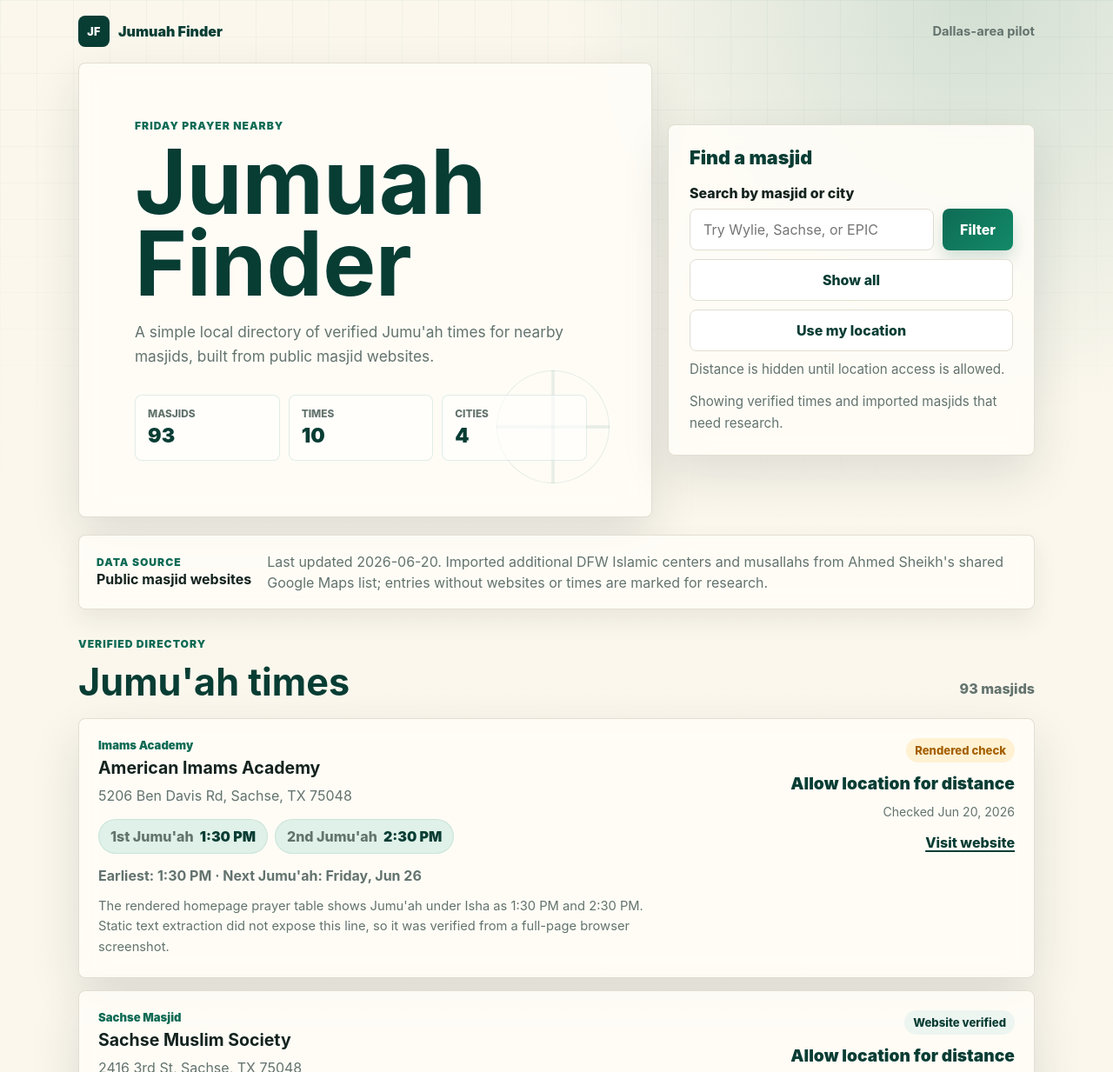
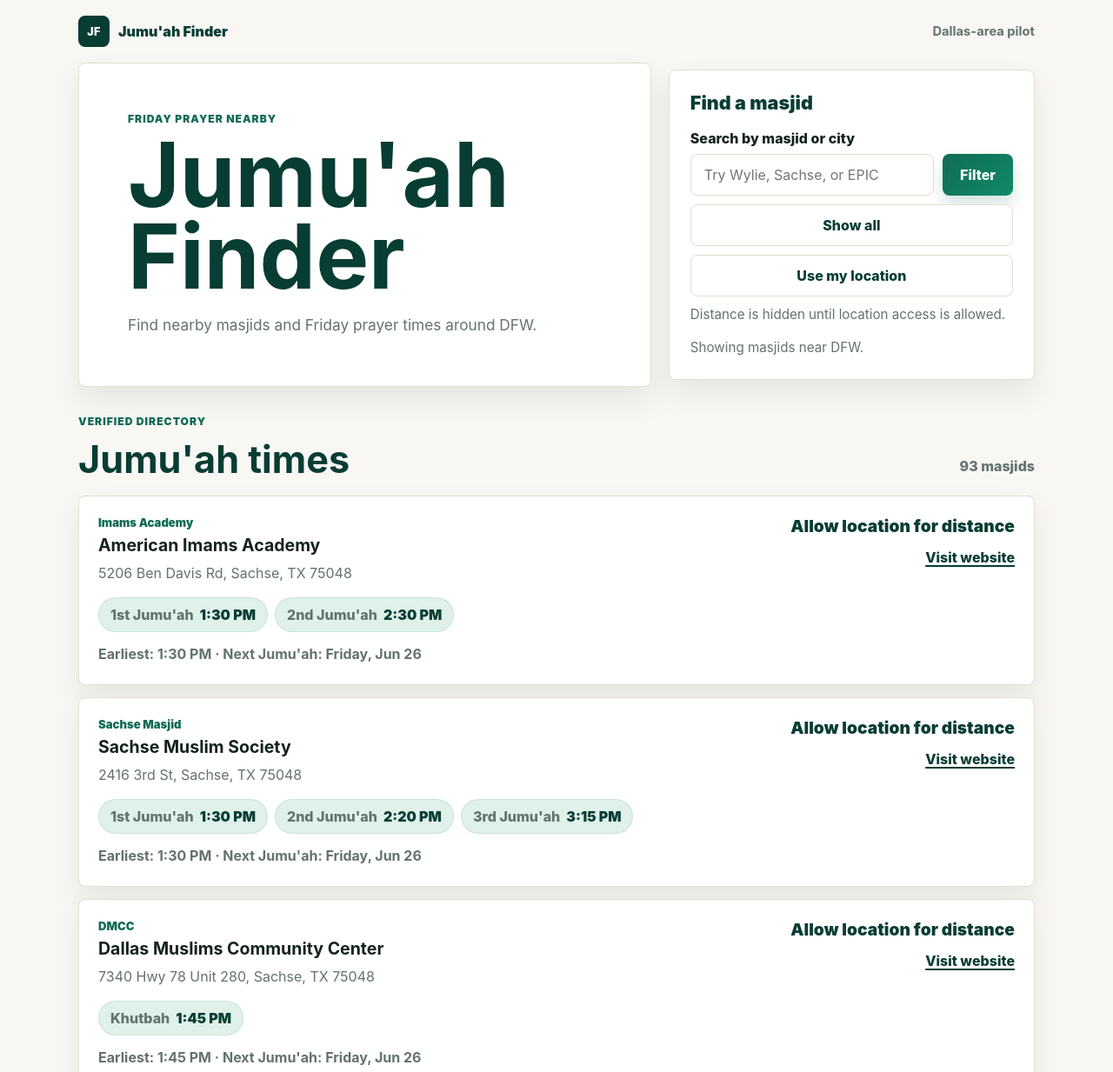
Before and after one commit to ryzdfw/jumuah-finder, a website: page index.html in a window 1280 px wide. Shown: the top 1233 px of the page at 87% size. Drawn offline with Linux system fonts and the light colour scheme.

Commit message:
Simplify public finder UI copy

```diff
--- a/index.html
+++ b/index.html
@@ -3,15 +3,15 @@
   <head>
     <meta charset="utf-8">
     <meta name="viewport" content="width=device-width, initial-scale=1">
-    <title>Jumuah Finder</title>
+    <title>Jumu'ah Finder</title>
     <link rel="stylesheet" href="styles.css">
   </head>
   <body>
     <main class="app-shell">
       <header class="topbar" aria-label="Site">
-        <a class="brand" href="./" aria-label="Jumuah Finder home">
+        <a class="brand" href="./" aria-label="Jumu'ah Finder home">
           <span class="brand-mark" aria-hidden="true">JF</span>
-          <span>Jumuah Finder</span>
+          <span>Jumu'ah Finder</span>
         </a>
         <span class="topbar-note">Dallas-area pilot</span>
       </header>
@@ -19,25 +19,10 @@
       <section class="finder" aria-labelledby="page-title">
         <div class="intro">
           <p class="eyebrow">Friday prayer nearby</p>
-          <h1 id="page-title">Jumuah Finder</h1>
+          <h1 id="page-title">Jumu'ah Finder</h1>
           <p class="summary">
-            A simple local directory of verified Jumu'ah times for nearby
-            masjids, built from public masjid websites.
+            Find nearby masjids and Friday prayer times around DFW.
           </p>
-          <dl id="hero-stats" class="hero-stats" aria-label="Directory summary">
-            <div>
-              <dt>Masjids</dt>
-              <dd>--</dd>
-            </div>
-            <div>
-              <dt>Times</dt>
-              <dd>--</dd>
-            </div>
-            <div>
-              <dt>Area</dt>
-              <dd>DFW</dd>
-            </div>
-          </dl>
         </div>
 
         <form id="search-form" class="search-panel">
@@ -65,14 +50,6 @@
         </form>
       </section>
 
-      <section class="toolbar" aria-label="Directory status">
-        <div>
-          <span class="label">Data source</span>
-          <strong>Public masjid websites</strong>
-        </div>
-        <p id="updated-at" class="toolbar-note"></p>
-      </section>
-
       <section aria-labelledby="results-title">
         <div class="results-heading">
           <div>
--- a/script.js
+++ b/script.js
@@ -1,6 +1,4 @@
 let directory = [];
-let lastUpdated = "";
-let collectionNotes = [];
 let activeQuery = "";
 let userLocation = null;
 
@@ -10,10 +8,8 @@ const clearButton = document.querySelector("#clear-button");
 const locationButton = document.querySelector("#location-button");
 const locationStatus = document.querySelector("#location-status");
 const statusOutput = document.querySelector("#status");
-const updatedAt = document.querySelector("#updated-at");
 const resultCount = document.querySelector("#result-count");
 const results = document.querySelector("#results");
-const heroStats = document.querySelector("#hero-stats");
 
 function escapeHtml(value) {
   return String(value ?? "")
@@ -35,19 +31,6 @@ function nextFridayLabel() {
     month: "short",
     day: "numeric",
   });
-}
-
-function checkedLabel(source) {
-  if (!source?.checkedAt) {
-    return "Imported from shared list";
-  }
-
-  const checked = new Date(`${source.checkedAt}T12:00:00`);
-  return `Checked ${checked.toLocaleDateString(undefined, {
-    month: "short",
-    day: "numeric",
-    year: "numeric",
-  })}`;
 }
 
 function matchesQuery(masjid) {
@@ -157,29 +140,6 @@ function renderTimes(times) {
     .join("");
 }
 
-function renderStats() {
-  const totalTimes = directory.reduce(
-    (count, masjid) => count + (masjid.jumuahTimes?.length ?? 0),
-    0,
-  );
-  const cities = new Set(directory.map((masjid) => masjid.city).filter(Boolean));
-
-  heroStats.innerHTML = `
-    <div>
-      <dt>Masjids</dt>
-      <dd>${directory.length}</dd>
-    </div>
-    <div>
-      <dt>Times</dt>
-      <dd>${totalTimes}</dd>
-    </div>
-    <div>
-      <dt>Cities</dt>
-      <dd>${cities.size}</dd>
-    </div>
-  `;
-}
-
 function renderResults() {
   const filtered = directory.filter(matchesQuery).sort((a, b) => {
     const timeDifference = earliestPrayerMinutes(a) - earliestPrayerMinutes(b);
@@ -223,26 +183,13 @@ function renderResults() {
 
   results.innerHTML = filtered
     .map((masjid) => {
-      const source = masjid.source ?? {};
-      const needsRenderedCheck = Boolean(source.requiresRenderedCheck);
-      const needsResearch =
-        !masjid.jumuahTimes?.length ||
-        !masjid.website ||
-        source.type === "google maps list";
       const location =
         masjid.address ?? [masjid.city, masjid.state].filter(Boolean).join(", ");
-      const badgeClass =
-        needsRenderedCheck || needsResearch ? "badge stale" : "badge";
-      const badgeLabel = needsResearch
-        ? "Needs research"
-        : needsRenderedCheck
-          ? "Rendered check"
-          : "Website verified";
       const websiteLink = masjid.website
         ? `<a class="directions" href="${escapeHtml(
             masjid.website,
           )}" target="_blank" rel="noreferrer">Visit website</a>`
-        : '<span class="directions pending">Website pending</span>';
+        : "";
 
       return `
         <article class="masjid-card">
@@ -258,14 +205,9 @@ function renderResults() {
             <p class="meta">${escapeHtml(
               earliestPrayerLabel(masjid),
             )} · Next Jumu'ah: ${nextFriday}</p>
-            <p class="note">${escapeHtml(masjid.notes)}</p>
           </div>
           <div class="side">
-            <span class="${badgeClass}">
-              ${badgeLabel}
-            </span>
             <span class="distance">${escapeHtml(distanceLabel(masjid))}</span>
-            <span class="checked">${escapeHtml(checkedLabel(source))}</span>
             ${websiteLink}
           </div>
         </article>
@@ -284,15 +226,8 @@ async function loadDirectory() {
 
     const data = await response.json();
     directory = data.masjids ?? [];
-    lastUpdated = data.lastUpdated ?? "";
-    collectionNotes = data.collectionNotes ?? [];
 
-    updatedAt.textContent = lastUpdated
-      ? `Last updated ${lastUpdated}. ${collectionNotes[0] ?? ""}`
-      : collectionNotes[0] ?? "";
-    statusOutput.textContent =
-      "Showing verified times and imported masjids that need research.";
-    renderStats();
+    statusOutput.textContent = "Showing masjids near DFW.";
     renderResults();
   } catch (error) {
     statusOutput.textContent =
@@ -306,7 +241,7 @@ form.addEventListener("submit", (event) => {
   activeQuery = searchInput.value.trim().toLowerCase();
   statusOutput.textContent = activeQuery
     ? `Filtering results for "${searchInput.value.trim()}".`
-    : "Showing verified times and imported masjids that need research.";
+    : "Showing masjids near DFW.";
   renderResults();
 });
 
@@ -314,15 +249,14 @@ searchInput.addEventListener("input", () => {
   activeQuery = searchInput.value.trim().toLowerCase();
   statusOutput.textContent = activeQuery
     ? `Filtering results for "${searchInput.value.trim()}".`
-    : "Showing verified times and imported masjids that need research.";
+    : "Showing masjids near DFW.";
   renderResults();
 });
 
 clearButton.addEventListener("click", () => {
   searchInput.value = "";
   activeQuery = "";
-  statusOutput.textContent =
-    "Showing verified times and imported masjids that need research.";
+  statusOutput.textContent = "Showing masjids near DFW.";
   renderResults();
 });
 
--- a/styles.css
+++ b/styles.css
@@ -2,8 +2,8 @@
   color-scheme: light;
   --ink: #14231f;
   --muted: #63736e;
-  --paper: #f6f4ee;
-  --surface: #fffdf8;
+  --paper: #f8f7f3;
+  --surface: #ffffff;
   --surface-strong: #ffffff;
   --line: #e1ddd1;
   --accent: #0f6b55;
@@ -12,8 +12,7 @@
   --gold: #d49b36;
   --gold-soft: #fff1d2;
   --warning: #a56000;
-  --shadow: 0 22px 55px rgba(20, 35, 31, 0.12);
-  --shadow-soft: 0 12px 28px rgba(20, 35, 31, 0.08);
+  --shadow: 0 16px 34px rgba(20, 35, 31, 0.08);
 }
 
 * {
@@ -27,27 +26,11 @@ html {
 body {
   margin: 0;
   min-height: 100vh;
-  background:
-    radial-gradient(circle at 14% 8%, rgba(212, 155, 54, 0.2), transparent 28rem),
-    radial-gradient(circle at 88% 0%, rgba(15, 107, 85, 0.17), transparent 30rem),
-    linear-gradient(180deg, #fbf7ed 0%, var(--paper) 46%, #eef4ef 100%);
+  background: var(--paper);
   color: var(--ink);
   font-family:
     Inter, ui-sans-serif, system-ui, -apple-system, BlinkMacSystemFont, "Segoe UI",
     sans-serif;
-}
-
-body::before {
-  position: fixed;
-  inset: 0;
-  z-index: -1;
-  pointer-events: none;
-  content: "";
-  background-image:
-    linear-gradient(rgba(15, 107, 85, 0.045) 1px, transparent 1px),
-    linear-gradient(90deg, rgba(15, 107, 85, 0.04) 1px, transparent 1px);
-  background-size: 42px 42px;
-  mask-image: linear-gradient(180deg, #000 0%, transparent 72%);
 }
 
 button,
@@ -155,44 +138,24 @@ input:focus {
 .finder {
   display: grid;
   grid-template-columns: minmax(0, 1.22fr) minmax(320px, 0.78fr);
-  gap: 18px;
+  gap: 20px;
   align-items: stretch;
-  min-height: 460px;
 }
 
 .intro,
 .search-panel,
-.toolbar,
 .masjid-card {
-  border: 1px solid rgba(225, 221, 209, 0.95);
+  border: 1px solid var(--line);
   border-radius: 8px;
-  background: rgba(255, 253, 248, 0.88);
+  background: var(--surface);
   box-shadow: var(--shadow);
-  backdrop-filter: blur(14px);
 }
 
 .intro {
-  position: relative;
   display: flex;
-  overflow: hidden;
   flex-direction: column;
   justify-content: center;
-  padding: clamp(30px, 6vw, 64px);
-}
-
-.intro::after {
-  position: absolute;
-  right: clamp(18px, 5vw, 48px);
-  bottom: clamp(18px, 4vw, 38px);
-  width: 128px;
-  height: 128px;
-  border: 1px solid rgba(15, 107, 85, 0.14);
-  border-radius: 50%;
-  content: "";
-  background:
-    linear-gradient(90deg, transparent 48%, rgba(15, 107, 85, 0.13) 49%, rgba(15, 107, 85, 0.13) 51%, transparent 52%),
-    linear-gradient(0deg, transparent 48%, rgba(15, 107, 85, 0.13) 49%, rgba(15, 107, 85, 0.13) 51%, transparent 52%);
-  opacity: 0.75;
+  padding: clamp(28px, 5vw, 56px);
 }
 
 .search-panel {
@@ -225,7 +188,7 @@ p {
 }
 
 h1 {
-  max-width: 9ch;
+  max-width: 11ch;
   margin-bottom: 18px;
   color: var(--accent-dark);
   font-size: clamp(3.4rem, 8vw, 6.4rem);
@@ -255,9 +218,7 @@ h3 {
 .status,
 .meta,
 .address,
-.count,
-.note,
-.checked {
+.count {
   color: var(--muted);
   line-height: 1.6;
 }
@@ -266,37 +227,6 @@ h3 {
   max-width: 50ch;
   margin-bottom: 0;
   font-size: 1.08rem;
-}
-
-.hero-stats {
-  position: relative;
-  z-index: 1;
-  display: grid;
-  grid-template-columns: repeat(3, minmax(0, 1fr));
-  gap: 10px;
-  max-width: 520px;
-  margin: 30px 0 0;
-}
-
-.hero-stats div {
-  border: 1px solid rgba(15, 107, 85, 0.12);
-  border-radius: 8px;
-  padding: 14px;
-  background: rgba(255, 255, 255, 0.58);
-}
-
-.hero-stats dt {
-  color: var(--muted);
-  font-size: 0.74rem;
-  font-weight: 850;
-  text-transform: uppercase;
-}
-
-.hero-stats dd {
-  margin: 4px 0 0;
-  color: var(--accent-dark);
-  font-size: 1.45rem;
-  font-weight: 950;
 }
 
 label {
@@ -321,27 +251,6 @@ label {
 .location-status {
   min-height: 0;
   margin-top: 10px;
-  color: var(--muted);
-  line-height: 1.5;
-}
-
-.toolbar {
-  display: grid;
-  grid-template-columns: auto minmax(0, 1fr);
-  gap: 18px;
-  align-items: center;
-  margin: 20px 0;
-  padding: 18px 20px;
-  box-shadow: var(--shadow-soft);
-}
-
-.toolbar .label {
-  display: block;
-  margin-bottom: 2px;
-}
-
-.toolbar-note {
-  margin: 0;
   color: var(--muted);
   line-height: 1.5;
 }
@@ -422,42 +331,13 @@ label {
   font-weight: 750;
 }
 
-.note {
-  max-width: 68ch;
-  margin: 10px 0 0;
-  font-size: 0.92rem;
-}
-
 .side {
   min-width: 148px;
   text-align: right;
 }
 
-.badge {
-  display: inline-flex;
-  border-radius: 999px;
-  padding: 6px 10px;
-  background: #edf5f1;
-  color: var(--accent-dark);
-  font-size: 0.82rem;
-  font-weight: 850;
-}
-
-.badge.stale,
-.badge.rendered {
-  background: var(--gold-soft);
-  color: var(--warning);
-}
-
-.checked {
-  display: block;
-  margin-top: 10px;
-  font-size: 0.88rem;
-}
-
 .distance {
   display: block;
-  margin-top: 12px;
   color: var(--accent-dark);
   font-size: 1.2rem;
   font-weight: 950;
@@ -487,7 +367,6 @@ label {
   }
 
   .finder,
-  .toolbar,
   .masjid-card {
     grid-template-columns: 1fr;
   }
@@ -500,12 +379,6 @@ label {
     min-height: 360px;
   }
 
-  .intro::after {
-    width: 92px;
-    height: 92px;
-  }
-
-  .hero-stats,
   .search-row {
     grid-template-columns: 1fr;
   }
```
